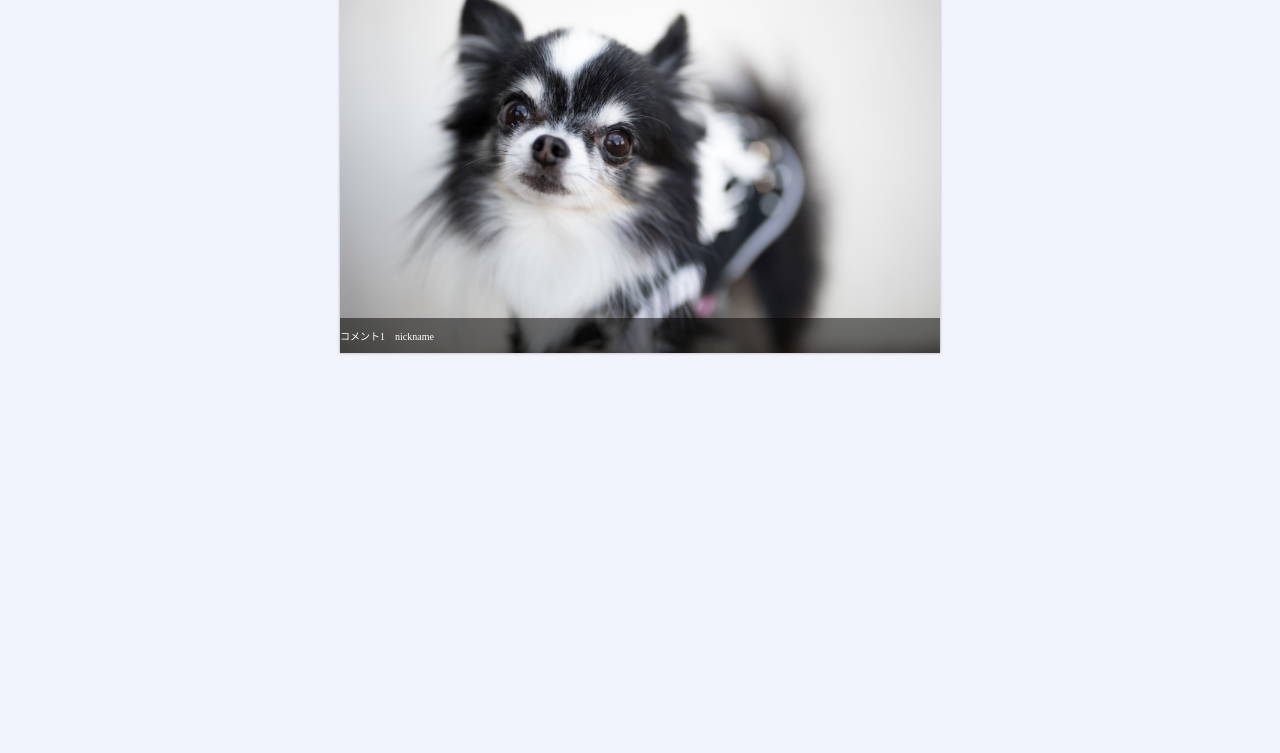
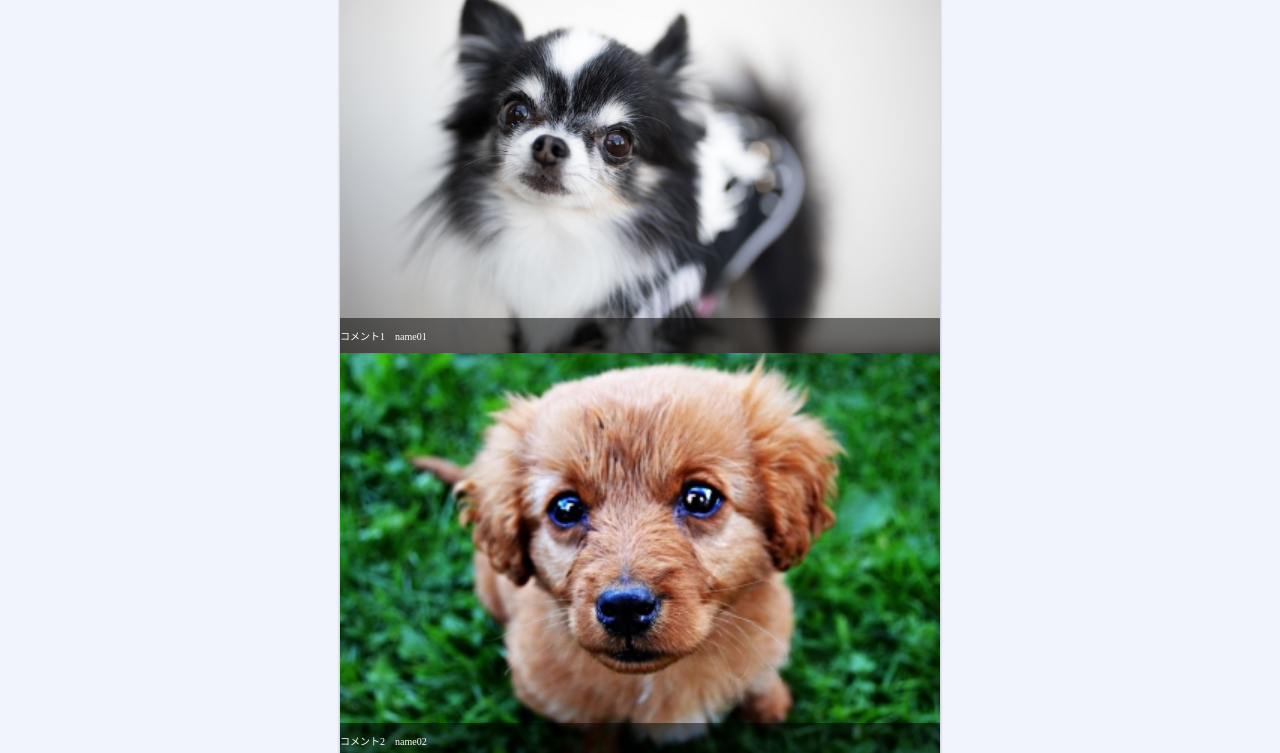
Before and after one commit to takanoriK/Udemy_html, a plain HTML site: page Session7/index.html in a window 1280 px wide. Shown: the part 47-800 px from the top of the page. Drawn offline with Linux system fonts and the light colour scheme.

Commit message:
Session7途中1

```diff
--- a/Session7/index.html
+++ b/Session7/index.html
@@ -17,14 +17,47 @@
 
     <div class="container">
         <div id="img_unit">
-            <div class="photo">
-                <img src="img/img01.jpg">
-                <div class="inner">
-                    <p>コメント1<span>nickname</span></p>
-                </div>
-            </div>
         </div>
     </div>
+
+    <script>
+        var images = [
+            {
+                "path": "img/img01.jpg",
+                "name": "name01",
+                "caption": "コメント1"
+            },
+            {
+                "path": "img/img02.jpg",
+                "name": "name02",
+                "caption": "コメント2"
+            },
+            {
+                "path": "img/img03.jpg",
+                "name": "name03",
+                "caption": "コメント3"
+            },
+        ];
+
+        var img;
+        var caption;
+        var div;
+
+        for (var i = 0; i < images.length; i++) {
+            img = document.createElement('img');
+            img.setAttribute('src', images[i].path);
+
+            caption = document.createElement('div');
+            caption.className = 'inner';
+            caption.innerHTML = '<p>' + images[i].caption + '<span>' + images[i].name + '</span></p>';
+
+            div = document.createElement('div');
+            div.className = 'photo';
+            div.appendChild(img);
+            div.appendChild(caption);
+            document.getElementById('img_unit').appendChild(div);
+        }
+    </script>
 </body>
 
 </html>
```
